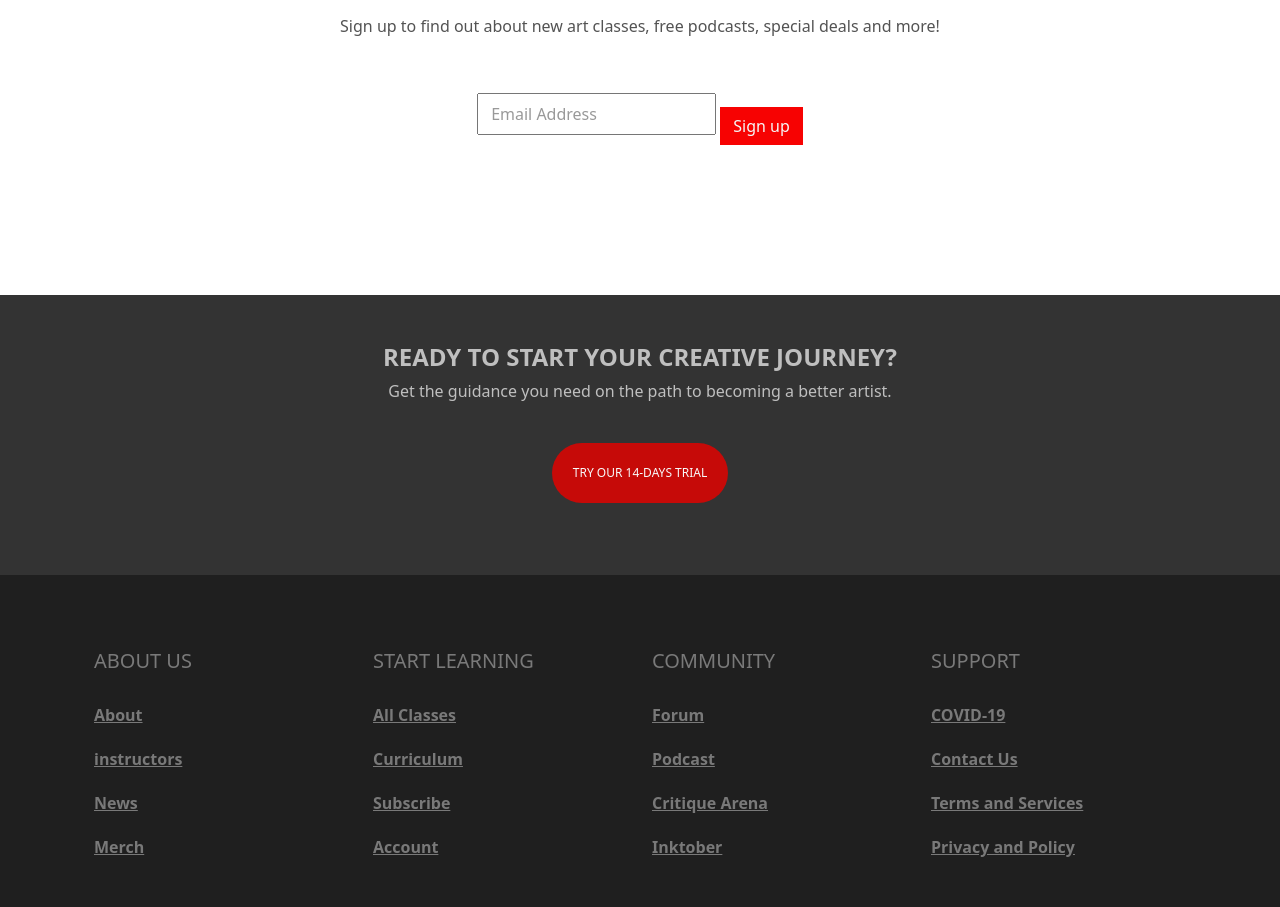
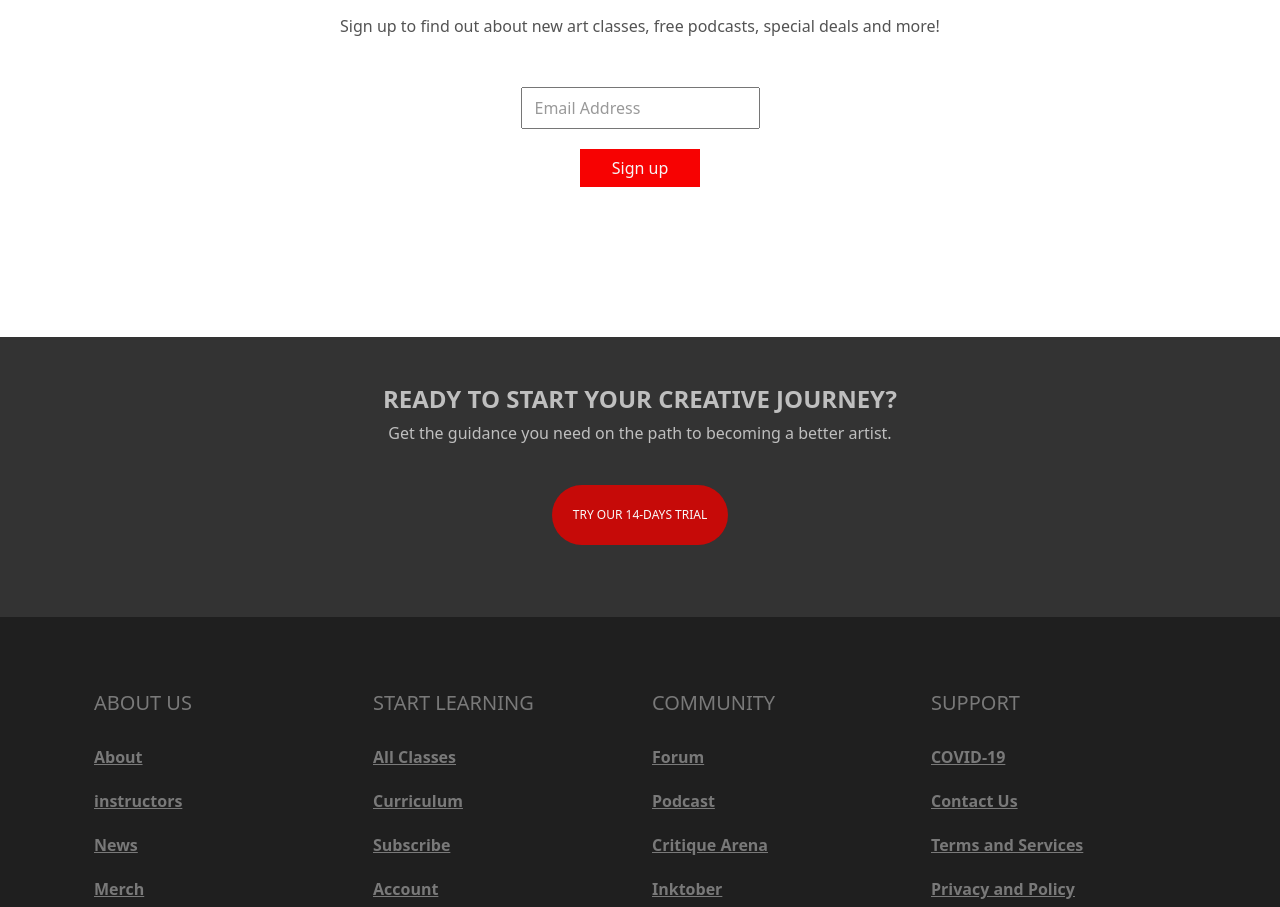
Before and after one commit to JoshuaFloresta/JoshuaFloresta.github.io, a plain HTML site: page home.html in a window 1280 px wide. Shown: the part 2841-3748 px from the top of the page. Drawn offline with Linux system fonts and the light colour scheme.

Commit message:
homepage done

```diff
--- a/css/style.css
+++ b/css/style.css
@@ -159,7 +159,7 @@
       form{
         align-items: center;
         margin:auto;
-        width: 35%;
+        width: 100%;
         text-align: center;
       }
 
@@ -168,11 +168,12 @@
         color: #f6f6f6;
        margin-top: 20px;
         width: auto;
-
+        display: block;
       }
 
       input[type="email"] {
         height: 42px; /* set the height to 40 pixels */
+
       }
 
       input[type="email"]::placeholder {
@@ -403,7 +404,8 @@
         background-color: #F70202;
         color: #f6f6f6;
        margin-top: 20px;
-        width: auto;
+        width: 15vh;
+        display: block;
 
       }
 
--- a/home.html
+++ b/home.html
@@ -209,8 +209,8 @@
 
 <form action="#" id = "form-input">
   <input type="email" id="email" placeholder="Email Address" name="email" required>
-  <button type="submit" class="btn rounded-0 text-center" id = "signupbtn">Sign up</button>
 </form>
+<button type="submit" class="btn rounded-0 text-center mx-auto" id = "signupbtn">Sign up</button>
 
 
 <section class= "text-center p-5 container-fluid" id = "subfooter">
```
